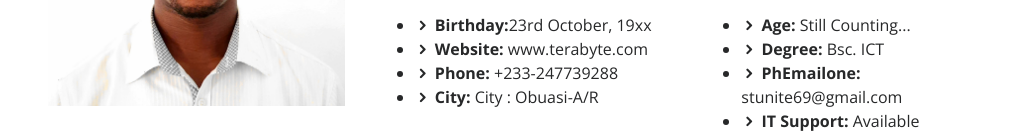
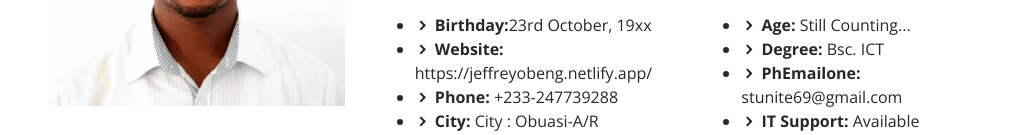
Before and after one commit to stunite/cv, a plain HTML site: page index.html in a window 1280 px wide. Shown: the part 1301-1436 px from the top of the page, without its empty margins (267-1280 px from the left). Drawn offline with nearby package versions, Linux system fonts and the light colour scheme.

Commit message:
Update index.html

```diff
--- a/index.html
+++ b/index.html
@@ -100,7 +100,7 @@
               <div class="col-lg-6">
                 <ul>
                   <li><i class="icofont-rounded-right"></i> <strong>Birthday:</strong>23rd October, 19xx</li>
-                  <li><i class="icofont-rounded-right"></i> <strong>Website:</strong> www.terabyte.com</li>
+                  <li><i class="icofont-rounded-right"></i> <strong>Website:</strong> https://jeffreyobeng.netlify.app/</li>
                   <li><i class="icofont-rounded-right"></i> <strong>Phone:</strong> +233-247739288</li>
                   <li><i class="icofont-rounded-right"></i> <strong>City:</strong> City : Obuasi-A/R</li>
                 </ul>
```
